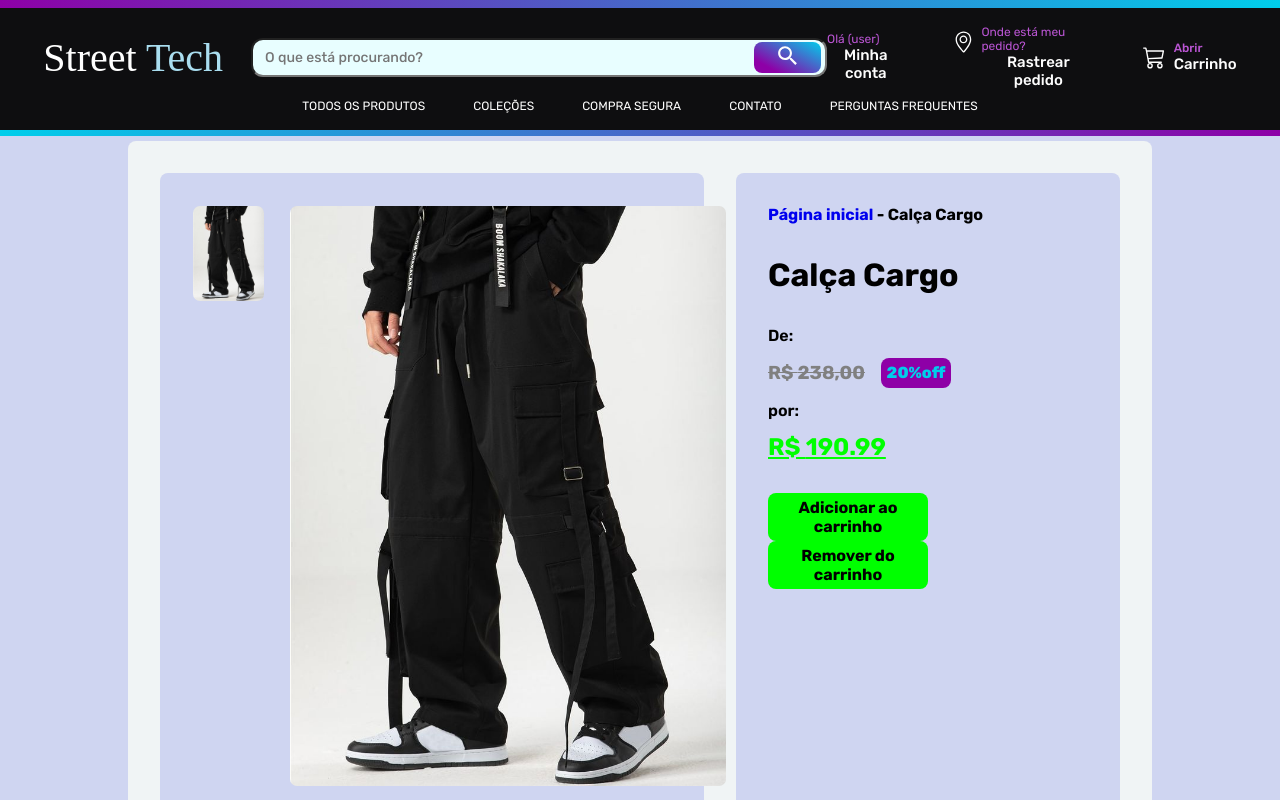
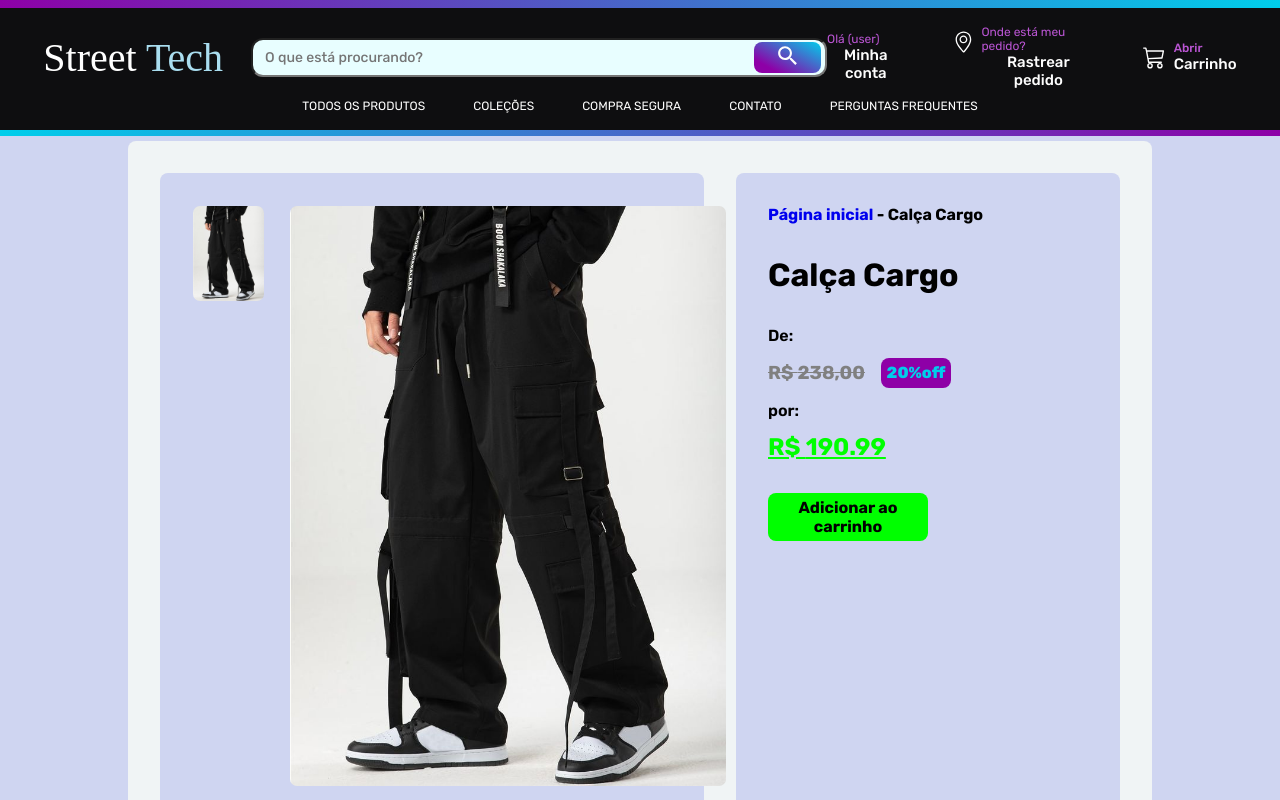
Before and after one commit to gustavocarvalho-ra/NextJs-Loja_Roupas, a Next.js app: page /produtos/1 in a window 1280 px wide. Shown: the top 800 px of the page. Built offline with nearby package versions, Linux system fonts and the light colour scheme; a web font is replaced by a local one.

Commit message:
feat: delete button

```diff
--- a/app/produtos/[id]/page.tsx
+++ b/app/produtos/[id]/page.tsx
@@ -65,7 +65,6 @@ const ProdutoDetalhes: React.FC<{ params: Params}> = ({ params }) => {
                 </div>
                 <div className="add">
                   <button onClick={() => handleAddProductShopping(produto as products)}>Adicionar ao carrinho</button>
-                  <button onClick={() => handleRemoveProductShopping(produto as products)}>Remover do carrinho</button>
                 </div>
               </div>
             </div>
```
